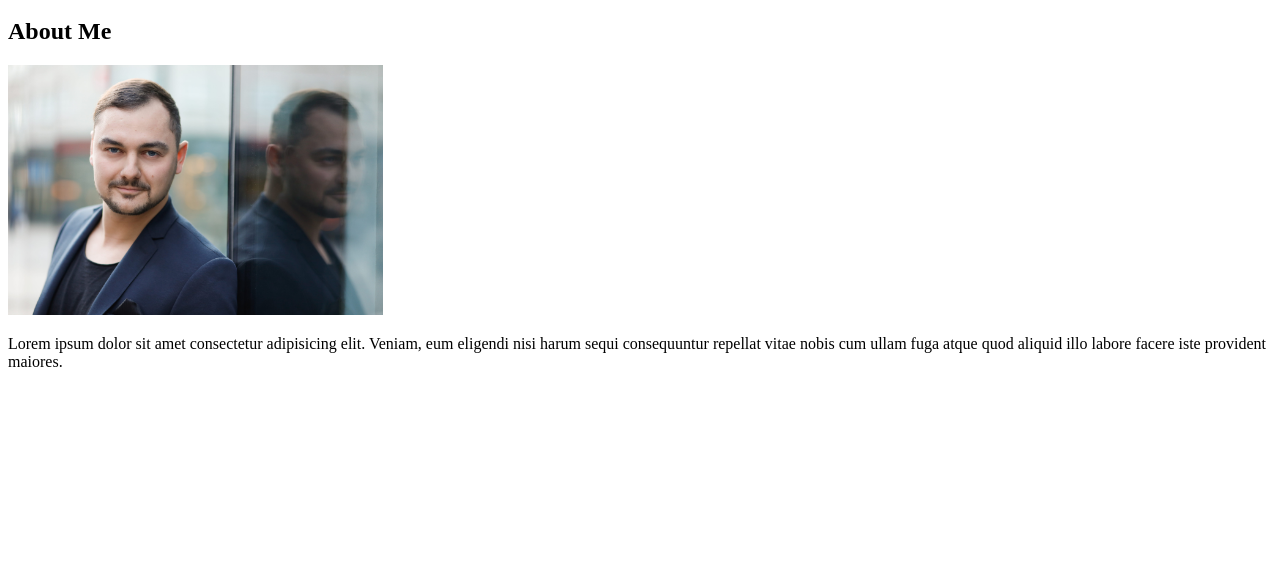
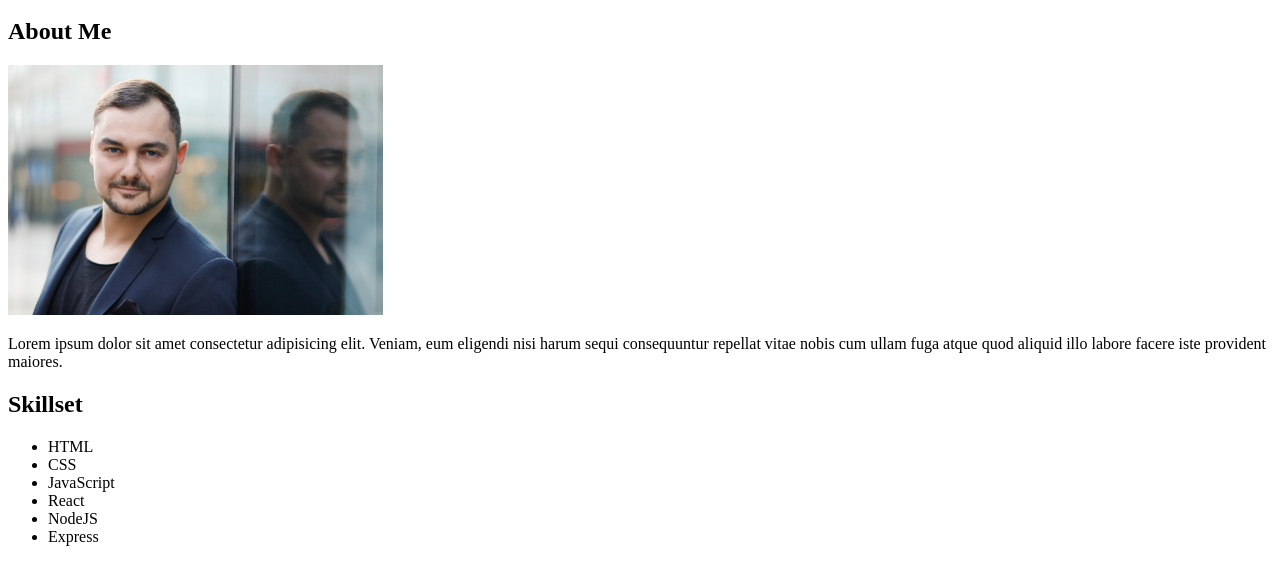
Before and after one commit to sebsch1337/personal-website, a plain HTML site: page index.html in a window 1280 px wide. Shown: the part 100-684 px from the top of the page. Drawn offline with Linux system fonts and the light colour scheme.

Commit message:
add skillset

```diff
--- a/index.html
+++ b/index.html
@@ -26,6 +26,18 @@
           fuga atque quod aliquid illo labore facere iste provident maiores.
         </p>
       </section>
+
+      <section id="skills">
+        <h2>Skillset</h2>
+        <ul>
+          <li>HTML</li>
+          <li>CSS</li>
+          <li>JavaScript</li>
+          <li>React</li>
+          <li>NodeJS</li>
+          <li>Express</li>
+        </ul>
+      </section>
     </main>
   </body>
 </html>
```
